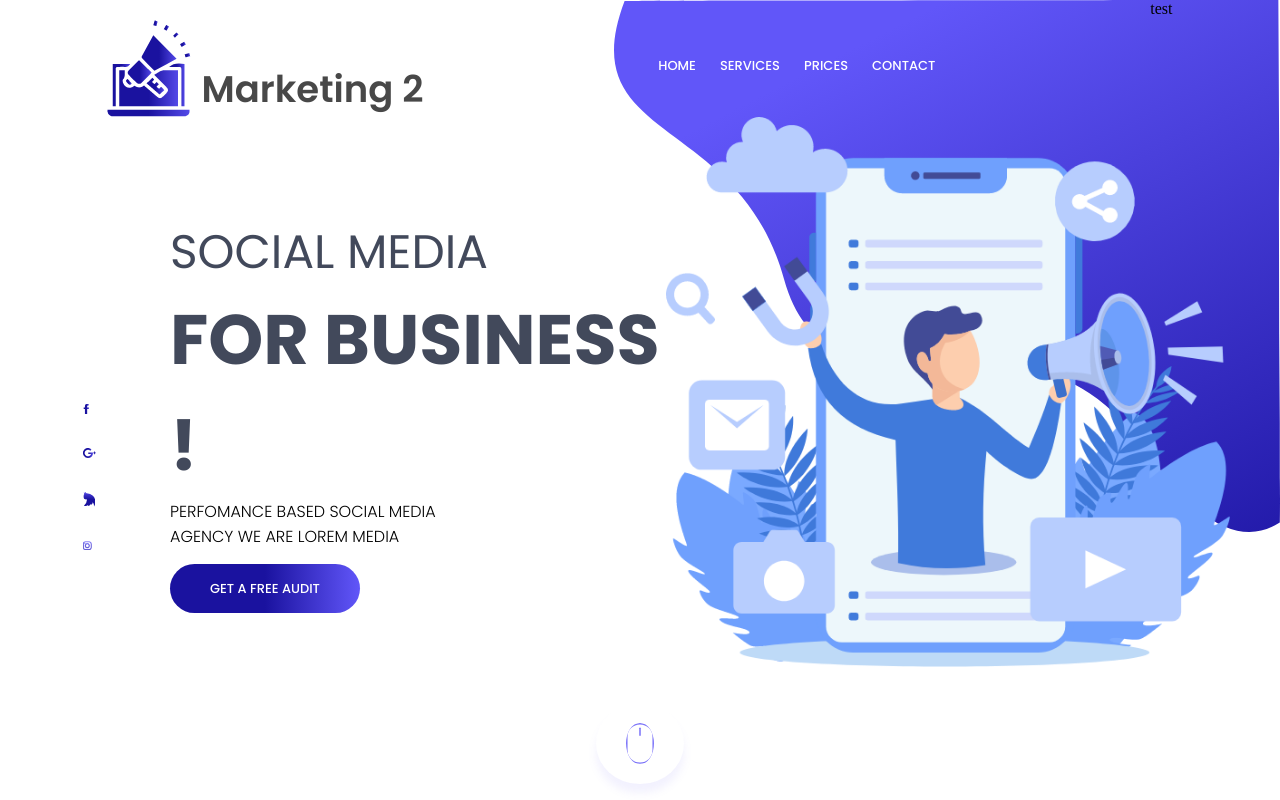
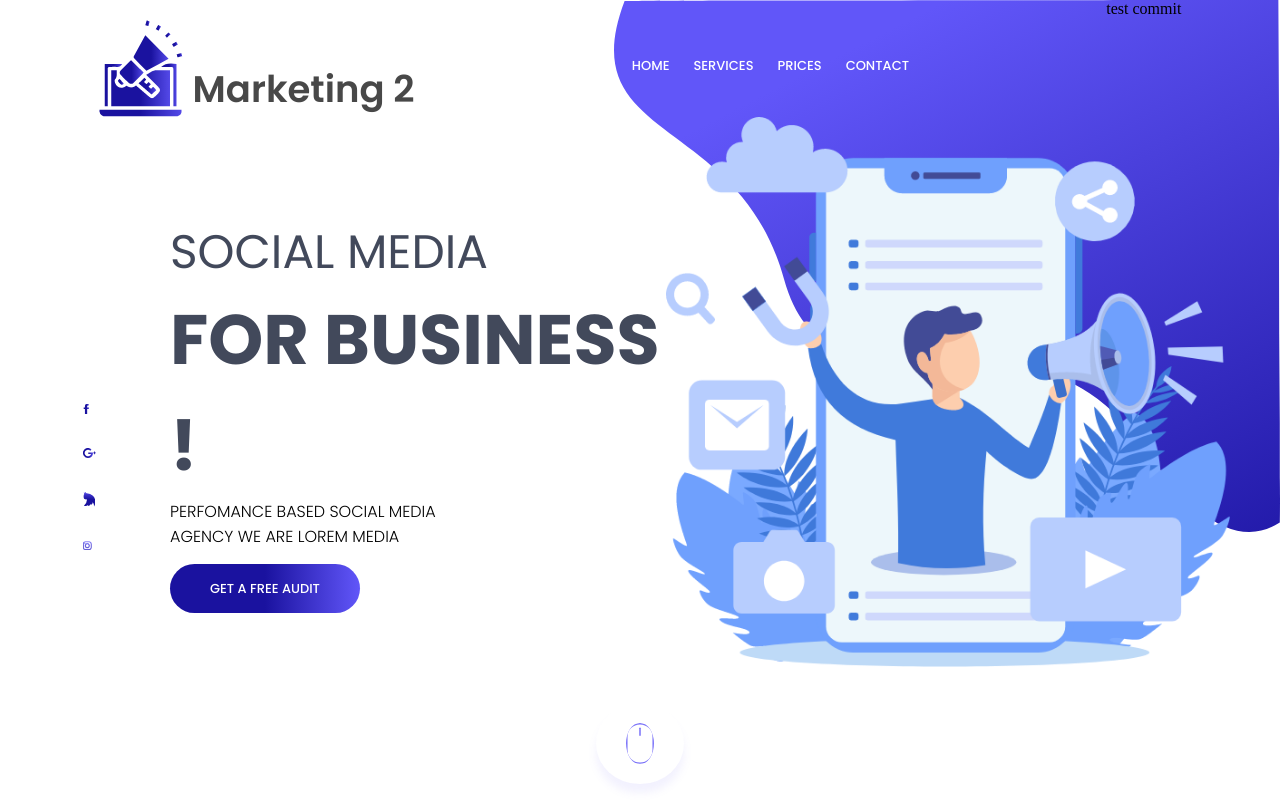
Before and after one commit to Ericar974/vercel-test, a website: page index.html in a window 1280 px wide. Shown: the top 800 px of the page. Drawn offline with Linux system fonts and the light colour scheme.

Commit message:
commit test

```diff
--- a/index.html
+++ b/index.html
@@ -20,7 +20,7 @@
             <a href="#">Contact</a>
         </nav>
         <div class="nav">
-            test
+            test commit
         </div>
     </header>
 
```
